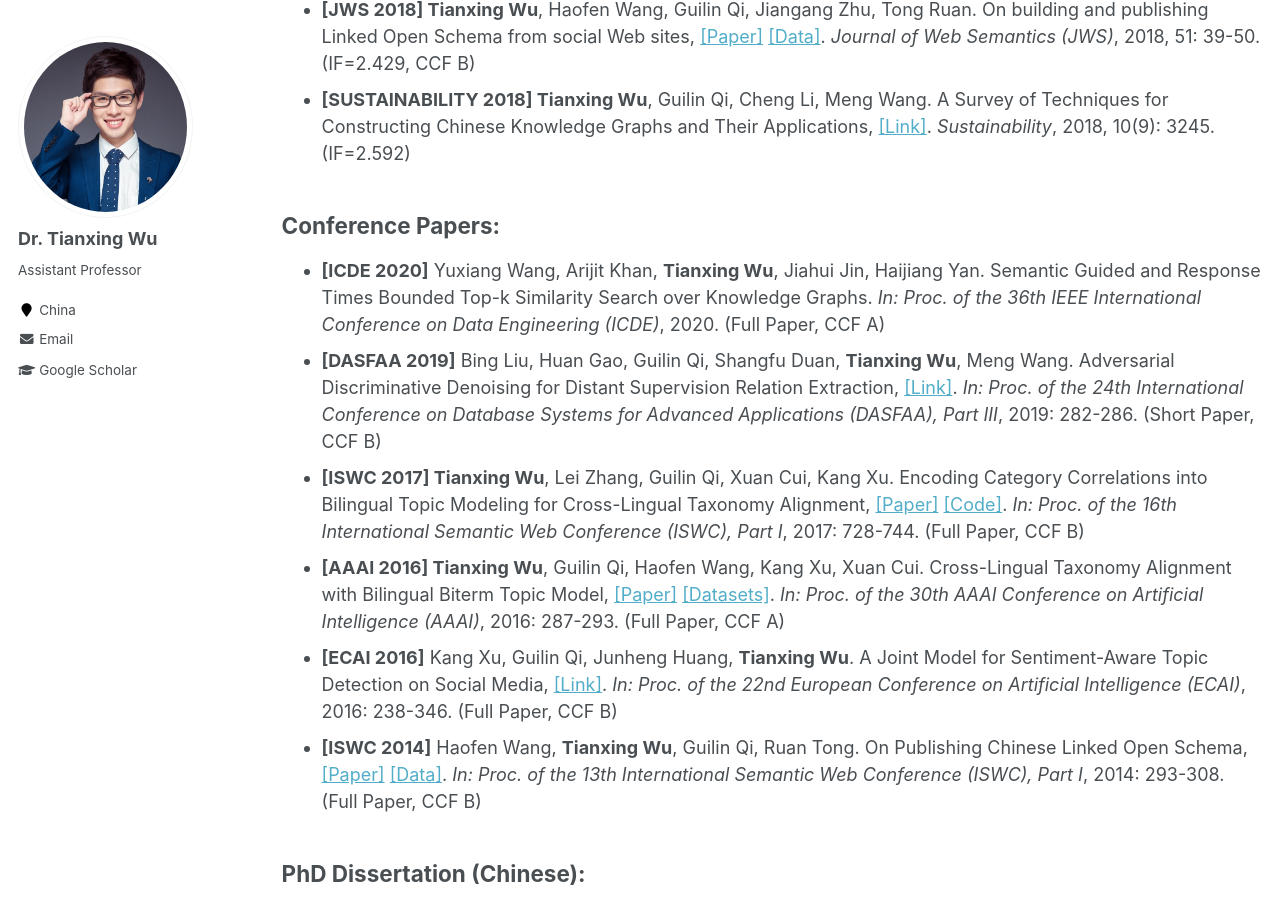
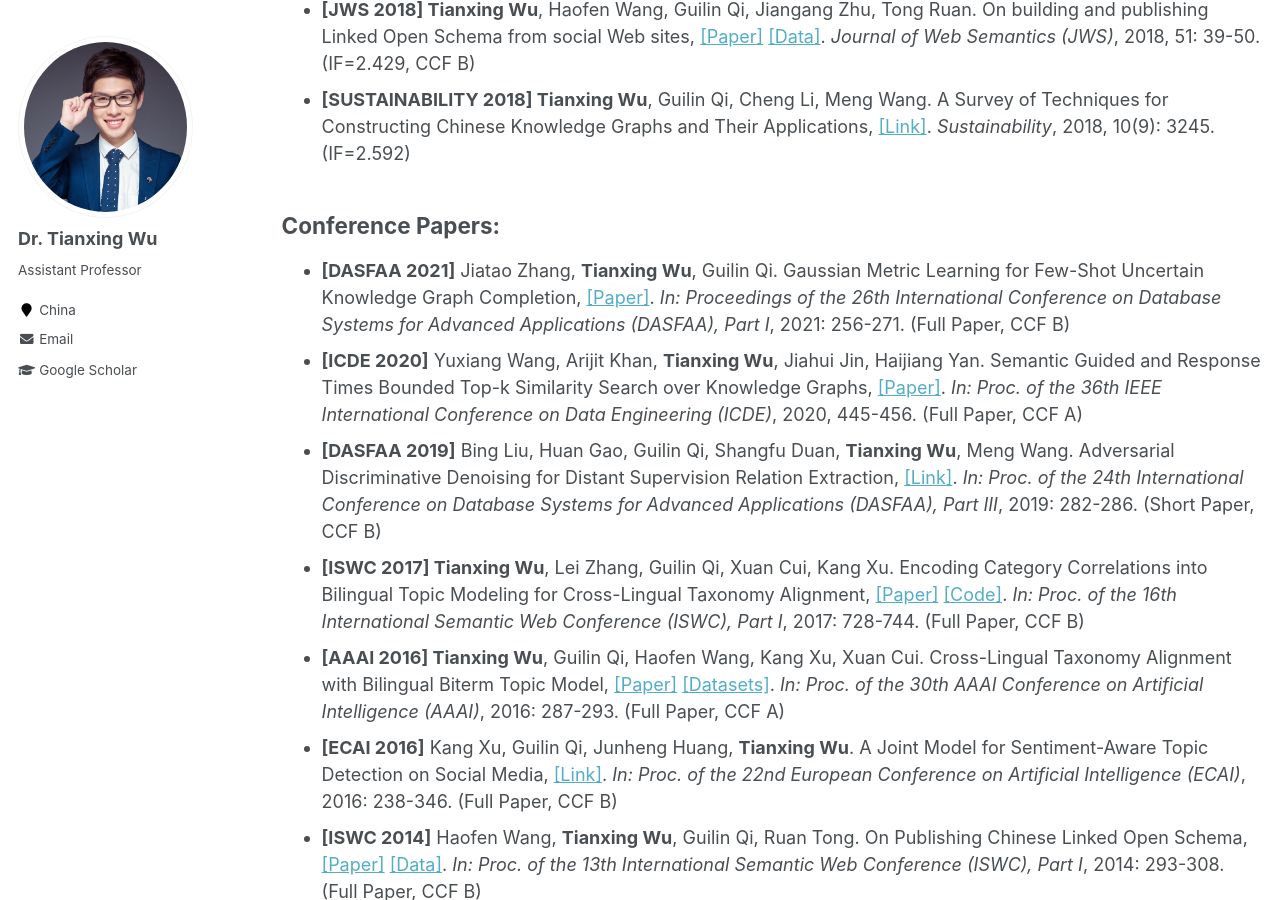
Before and after one commit to tianxing-wu/tianxing-wu.github.io, a Jekyll site: the page built from _pages/selected_publications.md, in a window 1280 px wide and 900 px high, scrolled down 699 px. Built offline with Jekyll 4.4.1, drawn with Linux system fonts in a browser that asks for light colours.

Commit message:
info update

```diff
--- a/_pages/selected_publications.md
+++ b/_pages/selected_publications.md
@@ -16,7 +16,8 @@ The full list of my publications can be found in [Google Scholar](https://schola
 * **[SUSTAINABILITY 2018] Tianxing Wu**, Guilin Qi, Cheng Li, Meng Wang. A Survey of Techniques for Constructing Chinese Knowledge Graphs and Their Applications, [[Link]](https://www.mdpi.com/2071-1050/10/9/3245). <i>Sustainability</i>, 2018, 10(9): 3245. (IF=2.592)
 
 ## Conference Papers:
-* **[ICDE 2020]** Yuxiang Wang, Arijit Khan, **Tianxing Wu**, Jiahui Jin, Haijiang Yan. Semantic Guided and Response Times Bounded Top-k Similarity Search over Knowledge Graphs. <i>In: Proc. of the 36th IEEE International Conference on Data Engineering (ICDE)</i>, 2020. (Full Paper, CCF A)
+* **[DASFAA 2021]** Jiatao Zhang, **Tianxing Wu**, Guilin Qi. Gaussian Metric Learning for Few-Shot Uncertain Knowledge Graph Completion, [[Paper]](https://link.springer.com/chapter/10.1007/978-3-030-73194-6_18). <i>In: Proceedings of the 26th International Conference on Database Systems for Advanced Applications (DASFAA), Part I</i>, 2021: 256-271. (Full Paper, CCF B)
+* **[ICDE 2020]** Yuxiang Wang, Arijit Khan, **Tianxing Wu**, Jiahui Jin, Haijiang Yan. Semantic Guided and Response Times Bounded Top-k Similarity Search over Knowledge Graphs, [[Paper]](https://ieeexplore.ieee.org/document/9101747). <i>In: Proc. of the 36th IEEE International Conference on Data Engineering (ICDE)</i>, 2020, 445-456. (Full Paper, CCF A)
 * **[DASFAA 2019]** Bing Liu, Huan Gao, Guilin Qi, Shangfu Duan, **Tianxing Wu**, Meng Wang. Adversarial Discriminative Denoising for Distant Supervision Relation Extraction, [[Link]](https://link.springer.com/chapter/10.1007%2F978-3-030-18590-9_29). <i>In: Proc. of the 24th International Conference on Database Systems for Advanced Applications (DASFAA), Part III</i>, 2019: 282-286. (Short Paper, CCF B)
 * **[ISWC 2017] Tianxing Wu**, Lei Zhang, Guilin Qi, Xuan Cui, Kang Xu. Encoding Category Correlations into Bilingual Topic Modeling for Cross-Lingual Taxonomy Alignment, [[Paper]](https://tianxing-wu.github.io/files/paper/ISWC2017.pdf) [[Code]](https://github.com/143230/CLTA). <i>In: Proc. of the 16th International Semantic Web Conference (ISWC), Part I</i>, 2017: 728-744. (Full Paper, CCF B)
 * **[AAAI 2016] Tianxing Wu**, Guilin Qi, Haofen Wang, Kang Xu, Xuan Cui. Cross-Lingual Taxonomy Alignment with Bilingual Biterm Topic Model, [[Paper]](https://tianxing-wu.github.io/files/paper/AAAI2016.pdf) [[Datasets]](https://github.com/jxls080511/080424). <i>In: Proc. of the 30th AAAI Conference on Artificial Intelligence (AAAI)</i>, 2016: 287-293. (Full Paper, CCF A)
```
Also changed, not shown: 1 other file.
